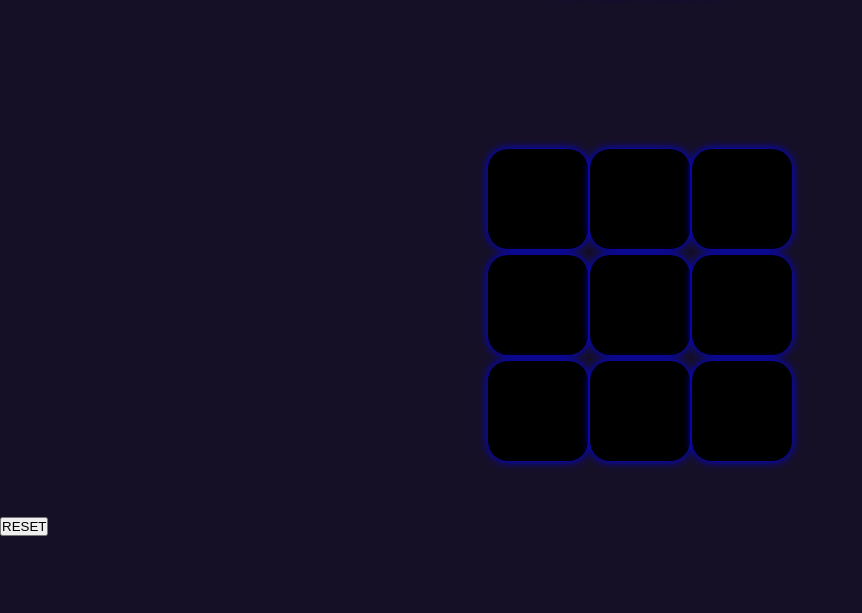
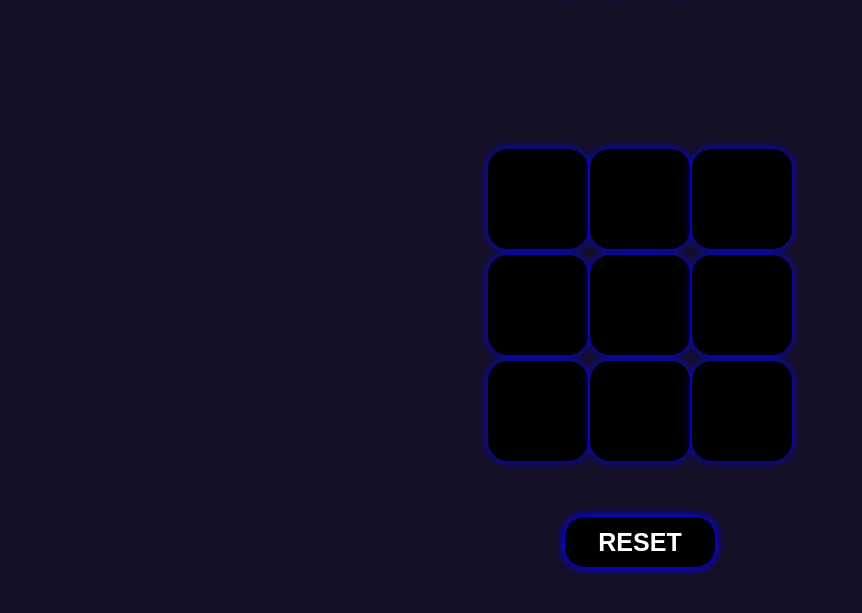
Before and after one commit to ajitdikshit/tic-tac-toe-game, a plain HTML site: page index.html in a window 1280 px wide. Shown: the part 49-662 px from the top of the page, without its empty margins (0-862 px from the left). Drawn offline with Linux system fonts and the light colour scheme.

Commit message:
Update style.css

```diff
--- a/style.css
+++ b/style.css
@@ -52,3 +52,20 @@ p:hover{
     transform: scale(1.1);
     text-shadow: 2px 2px 20px blue;
 }
+.reset{
+    width: 150px;
+    height: 50px;
+    font-size: 25px;
+    font-weight: 700;
+    border-radius: 20px;
+    border: none;
+    color: white;
+    background-color: black;
+    transition:0.3s;
+    box-shadow: 0 0 10px blue;
+    align-self: center;
+}
+.reset:hover{
+    transform: scale(1.1);
+    box-shadow: 0 0 50px blue;
+}
```
